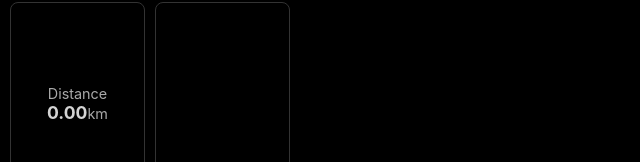
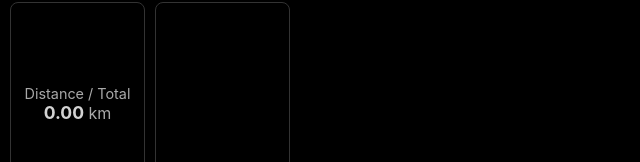
Before and after one commit to pjongy/gpx-navigation.github.io, a plain HTML site: page index.html in a window 1280 px wide. Shown: the part 403-565 px from the top of the page, 0-640 px from the left. Drawn offline with Linux system fonts and the light colour scheme.

Commit message:
Add total gpx distance to dashboard

```diff
--- a/index.html
+++ b/index.html
@@ -171,6 +171,15 @@
       #journey-box .sub-info-box {
         text-align: center;
       }
+      /* Change for total distance display */
+      #distance-display .value {
+         font-size: clamp(1.1em, 4vw, 1.6em);
+      }
+       #distance-display .unit {
+         font-size: clamp(0.8em, 3vw, 1em);
+         color: var(--secondary-text-color);
+      }
+
       #map-container {
         position: relative;
         background-color: var(--bg-color);
@@ -595,9 +604,12 @@
           <div class="info-box" id="journey-box">
             <div class="sub-info-box" id="distance-sub-box">
               <div class="label" data-i18n="totalDistance">누적 거리</div>
-              <div>
-                <span class="value" id="distance-value">0.00</span
-                ><span class="unit">km</span>
+              <!-- HTML CHANGE: Modified for total distance display -->
+              <div id="distance-display">
+                <span class="value" id="distance-value">0.00</span>
+                <span class="unit" id="distance-unit-separator" style="display: none;"> / </span>
+                <span class="unit" id="total-distance-value"></span>
+                <span class="unit">km</span>
               </div>
             </div>
             <div class="sub-info-box" id="time-sub-box">
@@ -837,6 +849,9 @@
           menuOverlay: $("#menu-overlay"),
           speedValue: $("#speed-value"),
           distanceValue: $("#distance-value"),
+          // JS CHANGE: Add new elements for total distance
+          totalDistanceValue: $("#total-distance-value"),
+          distanceUnitSeparator: $("#distance-unit-separator"),
           avgSpeedValue: $("#avg-speed-value"),
           timeValue: $("#time-value"),
           mapSvg: $("#map-svg"),
@@ -869,7 +884,8 @@
         };
 
         const state = {
-          gpx: { points: [], bounds: null, metersPerUnit: 1 },
+          // JS CHANGE: Add totalDistance to gpx state
+          gpx: { points: [], bounds: null, metersPerUnit: 1, totalDistance: 0 },
           tracking: {
             isActive: false,
             startTime: null,
@@ -1062,7 +1078,7 @@
         const i18n = {
           ko: {
             currentSpeed: "현재 속도",
-            totalDistance: "누적 거리",
+            totalDistance: "누적/총 거리", // Change label
             totalTime: "누적 시간",
             avgSpeed: "평균 속력",
             fileManagement: "파일 관리",
@@ -1106,7 +1122,7 @@
           },
           en: {
             currentSpeed: "Current Speed",
-            totalDistance: "Distance",
+            totalDistance: "Distance / Total", // Change label
             totalTime: "Time",
             avgSpeed: "Avg. Speed",
             fileManagement: "File Management",
@@ -1311,6 +1327,13 @@
           app.gpxTrackContainer.appendChild(fragment);
           state.gpx.metersPerUnit =
             projectedDist > 0 ? totalDistanceMeters / projectedDist : 1;
+
+          // JS CHANGE: Calculate, store, and display total GPX distance
+          state.gpx.totalDistance = totalDistanceMeters / 1000; // Store as km
+          app.totalDistanceValue.textContent = state.gpx.totalDistance.toFixed(2);
+          app.distanceUnitSeparator.style.display = 'inline';
+          // End of change
+
           setZoom("fit");
         };
 
@@ -2401,13 +2424,17 @@
           app.mapSvg.setAttribute("viewBox", "0 0 1000 1000");
           app.mapSvg.style.visibility = "visible";
 
+          // JS CHANGE: Reset total distance display
           app.gpxTrackContainer.innerHTML = "";
+          app.totalDistanceValue.textContent = "";
+          app.distanceUnitSeparator.style.display = 'none';
 
           if (fullReset) {
             Object.assign(state.gpx, {
               points: [],
               bounds: null,
               metersPerUnit: 1,
+              totalDistance: 0, // Reset state variable
             });
             app.trackBtn.disabled = true;
             app.gpxFileInput.value = "";
```
